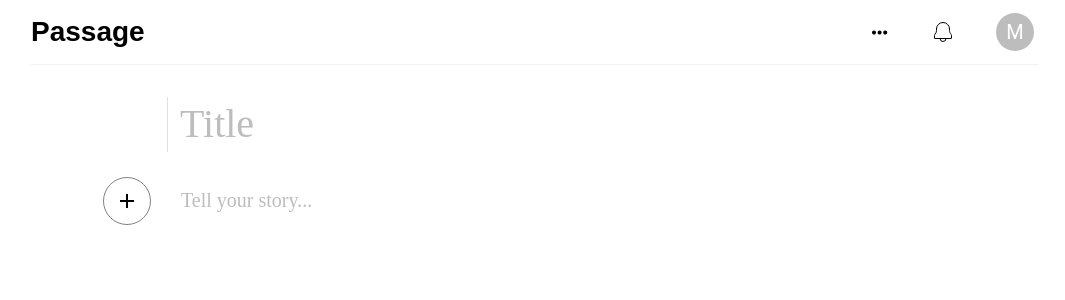
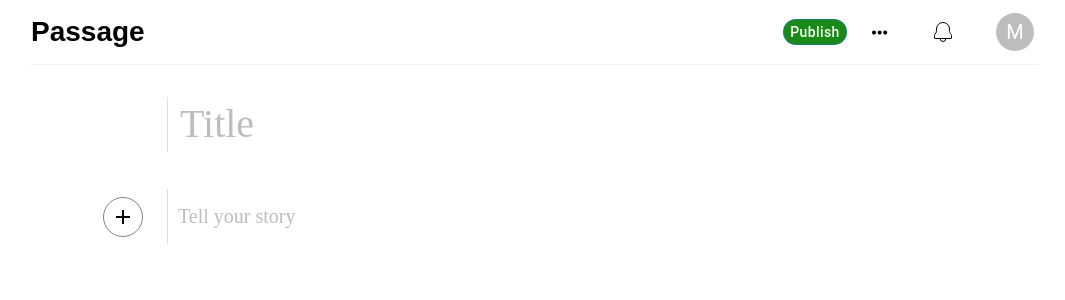
Before and after one commit to phanimonish/passage-frontend, a React (Create React App) app: page /new-story in a window 1280 px wide. Shown: the top 300 px of the page, without its empty margins (105-1170 px from the left). Built offline with nearby package versions, Linux system fonts and the light colour scheme.

Commit message:
added write-page

```diff
--- a/package.json
+++ b/package.json
@@ -18,6 +18,7 @@
     "react-dom": "^18.3.1",
     "react-router-dom": "^6.25.1",
     "react-scripts": "5.0.1",
+    "react-textarea-autosize": "^8.5.3",
     "styled-components": "^6.1.12",
     "web-vitals": "^2.1.4"
   },
--- a/src/Components/SpeedDial/SpeedDial.css
+++ b/src/Components/SpeedDial/SpeedDial.css
@@ -2,13 +2,17 @@
   background-color: transparent !important;
   box-shadow: none !important;
   border: 1px solid grey !important;
-  width: 48px !important;
-  height: 48px !important;
+  width: 40px !important;
+  height: 40px !important;
   margin: 0% !important;
   padding: 0% !important;
 }
 .MuiSpeedDialIcon-icon {
   color: #000;
+}
+.speed-dial-item {
+  width: 20px !important;
+  height: 20px !important;
 }
 .MuiSpeedDial-root {
   position: absolute !important;
--- a/src/Components/SpeedDial/SpeedDial.jsx
+++ b/src/Components/SpeedDial/SpeedDial.jsx
@@ -8,7 +8,7 @@
 import SaveIcon from "@mui/icons-material/Save";
 import PrintIcon from "@mui/icons-material/Print";
 import ShareIcon from "@mui/icons-material/Share";
-import "./SpeedDial.css"
+import "./SpeedDial.css";
 
 const StyledSpeedDial = styled(SpeedDial)(({ theme }) => ({
   position: "absolute",
@@ -23,10 +23,10 @@
 }));
 
 const actions = [
-  { icon: <FileCopyIcon />, name: "Copy" },
-  { icon: <SaveIcon />, name: "Save" },
-  { icon: <PrintIcon />, name: "Print" },
-  { icon: <ShareIcon />, name: "Share" },
+  { icon: <FileCopyIcon className="speed-dial-item" />, name: "Copy" },
+  { icon: <SaveIcon className="speed-dial-item" />, name: "Save" },
+  { icon: <PrintIcon className="speed-dial-item" />, name: "Print" },
+  { icon: <ShareIcon className="speed-dial-item" />, name: "Share" },
 ];
 
 export default function PlaygroundSpeedDial() {
--- a/src/Pages/NewStory/NewStory.css
+++ b/src/Pages/NewStory/NewStory.css
@@ -10,8 +10,8 @@
 .title {
   height: 60px !important;
   display: flex !important;
-  padding: 2rem 5rem;
   padding-bottom: 1rem;
+  padding: 2rem 0rem;
 }
 .title-input {
   height: 50px !important;
@@ -29,9 +29,9 @@
 }
 .story-input {
   width: 90%;
-  margin-left: 94px !important;
   border: none;
   font-size: 1.25rem;
+  margin-left: 10px !important;
   display: flex;
   align-items: center;
   padding: 1rem 0rem;
@@ -47,5 +47,15 @@
 .story {
   display: flex !important;
   height: auto !important;
-  padding: 0rem 5rem;
 }
+
+.story-content {
+  padding: 0rem 5rem !important;
+}
+.publish-btn{
+  background: #1a8917 !important;
+  color: #fff !important;
+  text-transform: inherit !important;
+  border-radius: 2rem !important;
+  padding: 0% !important;
+}
--- a/src/Pages/NewStory/NewStory.jsx
+++ b/src/Pages/NewStory/NewStory.jsx
@@ -18,6 +18,7 @@
 import "./NewStory.css";
 import SpeedDial from "../../Components/SpeedDial/SpeedDial";
 import { useState } from "react";
+import TextareaAutosize from "react-textarea-autosize";
 
 export default function NewStory() {
   const [anchorEl, setAnchorEl] = React.useState(null);
@@ -39,6 +40,9 @@
                 <h2 className="logo">Passage</h2>
               </div>
               <div className="nav-right-content">
+                <Button className="publish-btn" variant="outlined">
+                  Publish
+                </Button>
                 <Button className="write-btn" variant="contained">
                   <svg class="svgIcon-use" width="25" height="25">
                     <path
@@ -154,9 +158,9 @@
           </Container>
         </AppBar>
       </div>
-
+      <div className="story-content">
         <div className="title">
-        {show && <SpeedDial />}
+          {show && <SpeedDial className="" />}
           <Divider className="vertical-divider" orientation="vertical" />
           <input
             onClick={() => setShow((prev) => !prev)}
@@ -166,7 +170,13 @@
         </div>
         <div className="story">
           <SpeedDial />
-        <textarea placeholder="Tell your story..." className="story-input" />
+          <Divider className="vertical-divider" orientation="vertical" />
+
+          <TextareaAutosize
+            placeholder="Tell your story"
+            className="story-input"
+          />
+        </div>
       </div>
     </div>
   );
```
Also changed, not shown: src/Components/Navbar/Navbar.jsx (line endings or trailing spaces), 1 other file (tests, documents, lock files or other folders). Lines whose indentation alone changed are shown as unchanged.
